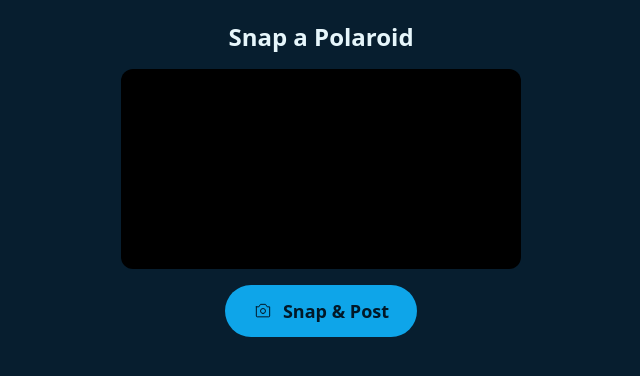
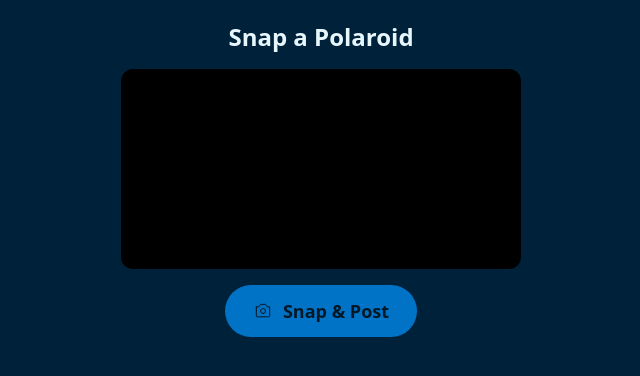
Before and after one commit to Aqxamid/live-photo-wall, a React (Vite) app: page / in a window 1280 px wide. Shown: the top 376 px of the page, without its empty margins (319-959 px from the left). Built offline with nearby package versions, Linux system fonts and the light colour scheme; no server answers.

Commit message:
color scheme update

```diff
--- a/src/components/GuestCamera.jsx
+++ b/src/components/GuestCamera.jsx
@@ -49,8 +49,8 @@ export function GuestCamera() {
     canvas.width = size + borderSide * 2;
     canvas.height = size + borderTop + borderBottom;
 
-    // 1. Polaroid White Frame
-    ctx.fillStyle = '#FAFAFA';
+    // 1. Polaroid White Frame (use pure white matting)
+    ctx.fillStyle = '#FFFFFF';
     ctx.fillRect(0, 0, canvas.width, canvas.height);
 
     // 2. Center crop from stream
--- a/src/components/LiveWall.jsx
+++ b/src/components/LiveWall.jsx
@@ -39,7 +39,7 @@ export function LiveWall() {
   }, []);
 
   return (
-    <div>
+    <div style={{ background: 'var(--wall-bg)', padding: '20px', borderRadius: '10px' }}>
       <h2 style={{ textAlign: 'center', marginBottom: '24px' }}>Live Wall</h2>
       <div
         style={{
--- a/src/index.css
+++ b/src/index.css
@@ -1,10 +1,17 @@
 :root{
-  --bg: #071E2F;
-  --surface: #092735;
+  /* Design system:
+     60% Navy (#00213A) - main backdrop/frames
+     30% White (#FFFFFF) - matting, borders, negative space
+     10% Blue (#0073C6) - accents / focal points
+  */
+  --bg: #00213A;
+  --mat: #FFFFFF;
+  --accent: #0073C6;
+  --accent-dark: #005b9a;
+  --surface: #053048; /* slightly lighter than main for surfaces */
+  --wall-bg: #08314a; /* lighter background for Live Wall */
   --text: #E6F6FB;
   --muted: #9fb8c9;
-  --accent: #0ea5e9;
-  --accent-dark: #0369a1;
   --danger: #ef4444;
 }
 
```
